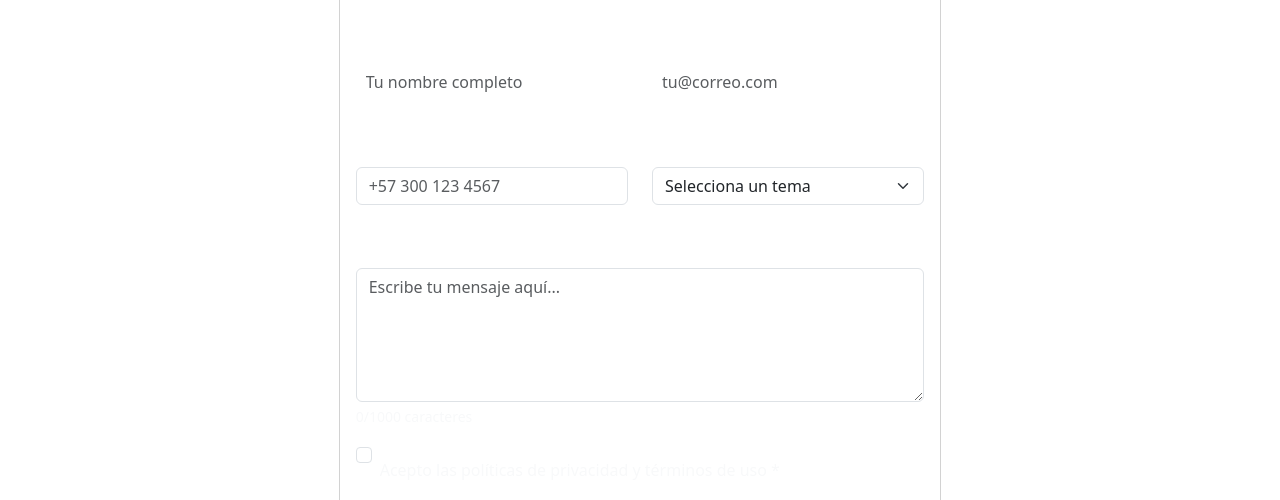
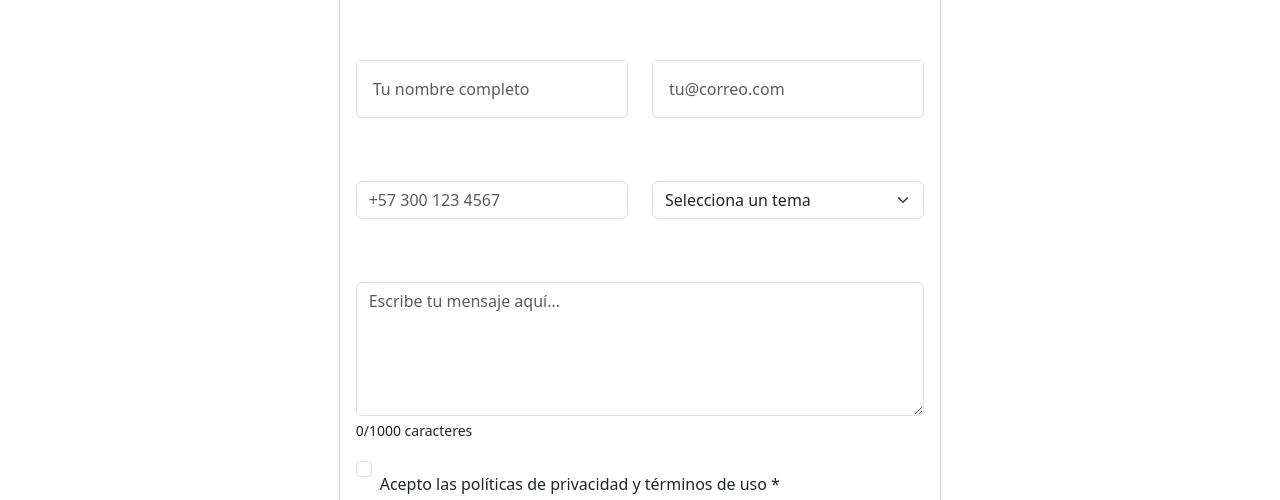
Before and after one commit to PipeAlf/MoodBox8AP, a website: page contact.html in a window 1280 px wide. Shown: the part 275-775 px from the top of the page. Drawn offline with nearby package versions, Linux system fonts and the light colour scheme.

Commit message:
Ajustes formulario

```diff
--- a/contact.html
+++ b/contact.html
@@ -56,7 +56,7 @@
                                         <label for="nombre" class="form-label">
                                             <i class="fas fa-user me-2"></i>Nombre *
                                         </label>
-                                        <input type="text" class="form-control" id="nombre" name="nombre" required
+                                        <input type="text" class="form-control border p-3" id="nombre" name="nombre" required
                                             placeholder="Tu nombre completo">
                                         <div class="invalid-feedback">
                                             Por favor, ingresa tu nombre.
@@ -67,7 +67,7 @@
                                         <label for="correo" class="form-label">
                                             <i class="fas fa-envelope me-2"></i>Correo electrónico *
                                         </label>
-                                        <input type="email" class="form-control" id="correo" name="correo" required
+                                        <input type="email" class="form-control border p-3" id="correo" name="correo" required
                                             placeholder="tu@correo.com">
                                         <div class="invalid-feedback">
                                             Por favor, ingresa un correo válido.
@@ -108,7 +108,7 @@
                                     </label>
                                     <textarea class="form-control" id="mensaje" name="mensaje" rows="5" required
                                         placeholder="Escribe tu mensaje aquí..." maxlength="1000"></textarea>
-                                    <div class="form-text text-light">
+                                    <div class="form-text text-dark">
                                         <span id="contador-caracteres">0</span>/1000 caracteres
                                     </div>
                                     <div class="invalid-feedback">
@@ -118,7 +118,7 @@
 
                                 <div class="mb-3 form-check">
                                     <input type="checkbox" class="form-check-input" id="politicas" required>
-                                    <label class="form-check-label text-light" for="politicas">
+                                    <label class="form-check-label text-dark" for="politicas">
                                         Acepto las políticas de privacidad y términos de uso *
                                     </label>
                                     <div class="invalid-feedback">
@@ -260,5 +260,6 @@
       </footer>
 
   <script src="https://cdn.jsdelivr.net/npm/bootstrap@5.3.3/dist/js/bootstrap.bundle.min.js"></script>
+  <script src="script.js"></script>
 </body>
 </html>
```
